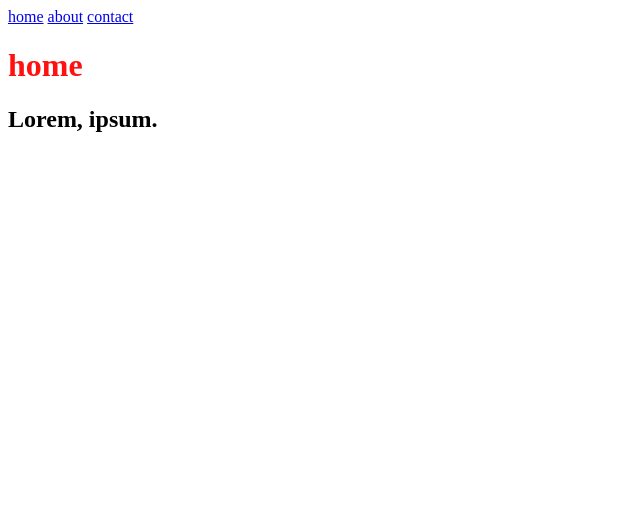
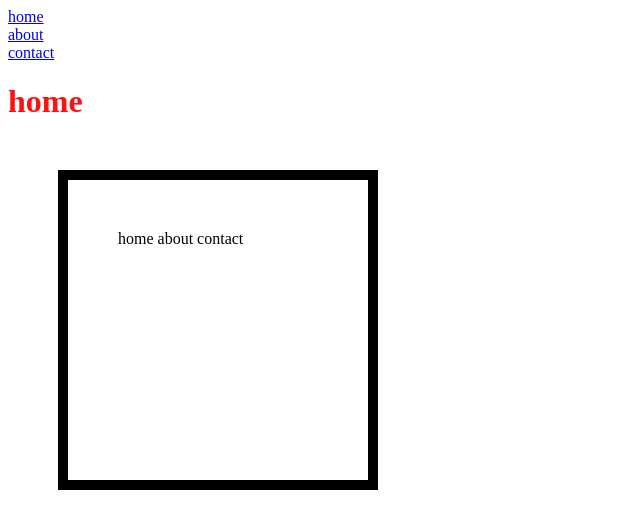
Before and after one commit to biigii/august2024project6, a plain HTML site: page index.html in a window 1280 px wide. Shown: the whole page, without its empty margins (0-640 px from the left). Drawn offline with Linux system fonts and the light colour scheme.

Commit message:
introduction to box model

```diff
--- a/assets/css/components.css
+++ b/assets/css/components.css
@@ -0,0 +1,28 @@
+/* box model */
+
+/*  1 - everything on html comes in shape of a box/rectangular/square */
+
+/* 2 - total size of an element consists of several factors and not just width and height */
+
+h1 {
+    /* display: none; */
+    /* opacity: 0%; */
+}
+
+nav.navigation a {
+  display: block;
+}
+
+.box p {
+  display: inline;
+}
+
+/* total size of an element is calculated by adding width, height, margin, padding and borer */
+
+.box {
+    width: 200px;
+    height: 200px;
+    padding: 50px;
+    margin: 50px;
+    border: 10px solid;
+}
--- a/index.html
+++ b/index.html
@@ -16,21 +16,11 @@
     </header>
     <h1>home</h1>
     <main>
-      <style>
-        section.content {
-        }
-
-        .content h2.header {
-        }
-      </style>
-      <section class="not-content">
-        <h2></h2>
-      </section>
-
-      <section class="content">
-        <h2></h2>
-        <h2 class="header">Lorem, ipsum.</h2>
-      </section>
+      <div class="box">
+        <p>home</p>
+        <p>about</p>
+        <p>contact</p>
+      </div>
     </main>
   </body>
 </html>
```
